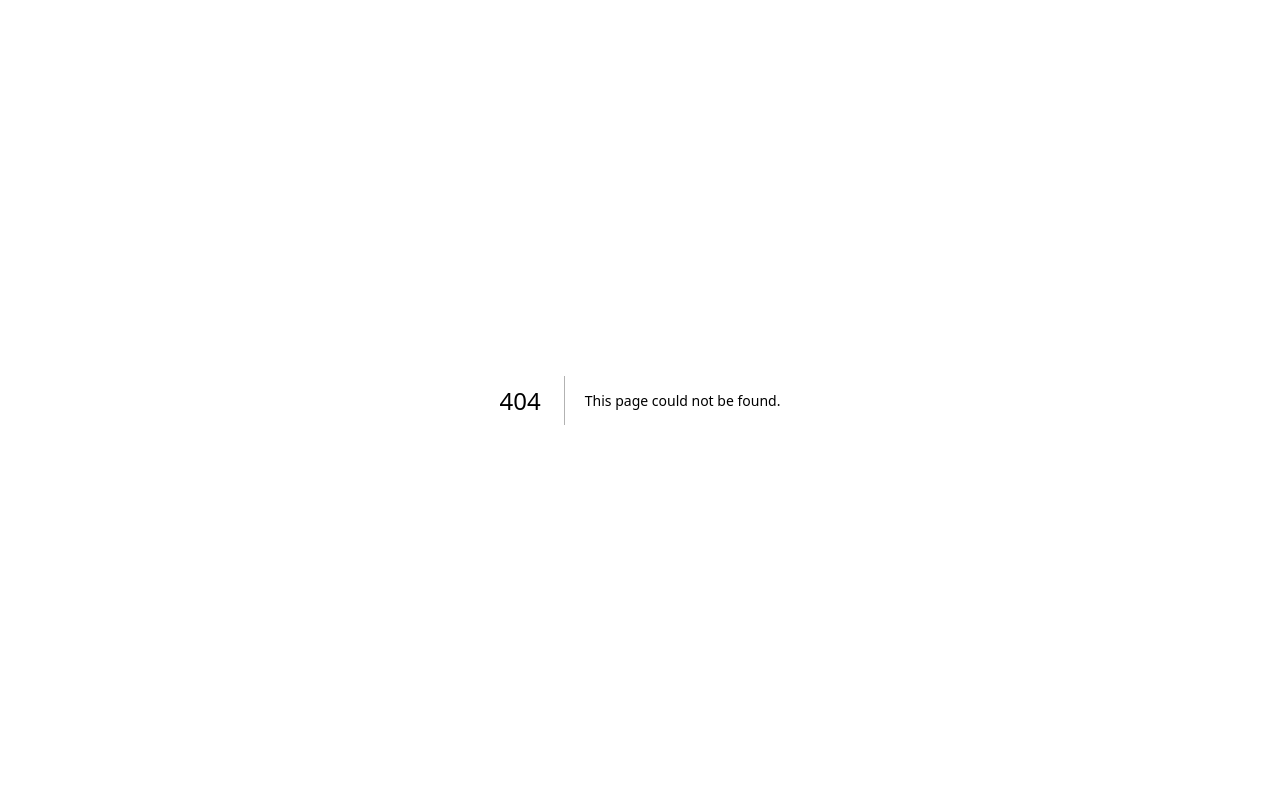
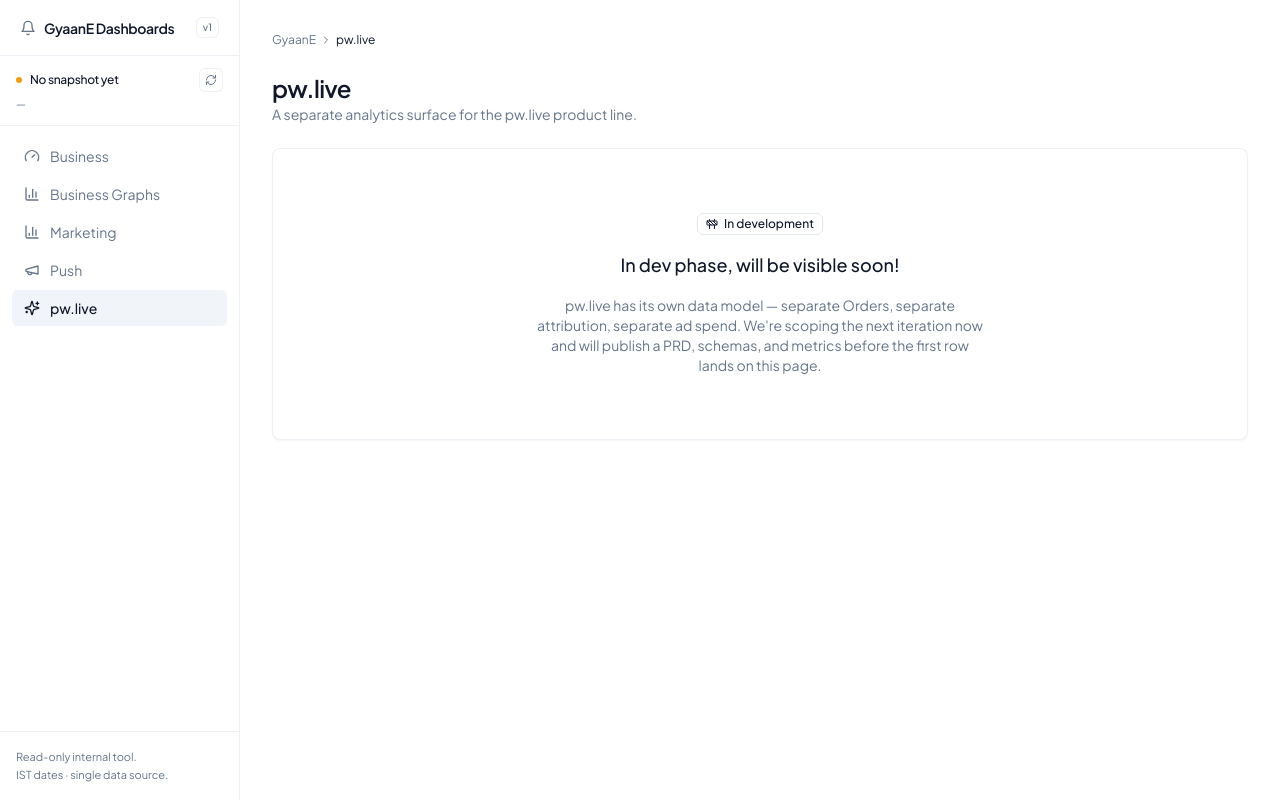
Before and after one commit to tarunkauxhik/pw-dashboards, a Next.js app: page /pw-live in a window 1280 px wide. Before the commit this address had no page. Built offline with nearby package versions, Linux system fonts and the light colour scheme.

Commit message:
feat: add pw.live placeholder page

```diff
--- /dev/null
+++ b/app/pw-live/page.tsx
@@ -0,0 +1,29 @@
+import { DashboardShell } from "@/components/DashboardShell";
+import { Card, CardContent } from "@/components/ui/card";
+import { Badge } from "@/components/ui/badge";
+import { Construction } from "lucide-react";
+
+export default function PwLivePage() {
+  return (
+    <DashboardShell
+      title="pw.live"
+      subtitle="A separate analytics surface for the pw.live product line."
+    >
+      <Card>
+        <CardContent className="flex flex-col items-center gap-4 py-16 text-center">
+          <Badge variant="outline" className="gap-1.5">
+            <Construction className="h-3 w-3" />
+            In development
+          </Badge>
+          <h2 className="text-lg font-medium">In dev phase, will be visible soon!</h2>
+          <p className="max-w-md text-sm text-muted-foreground">
+            pw.live has its own data model — separate Orders, separate
+            attribution, separate ad spend. We&apos;re scoping the next
+            iteration now and will publish a PRD, schemas, and metrics
+            before the first row lands on this page.
+          </p>
+        </CardContent>
+      </Card>
+    </DashboardShell>
+  );
+}
--- a/components/Sidebar.tsx
+++ b/components/Sidebar.tsx
@@ -9,6 +9,7 @@
   Bell,
   Gauge,
   RefreshCw,
+  Sparkles,
 } from "lucide-react";
 import { cn } from "@/lib/utils";
 import type { StaleReason } from "@/lib/sheet";
@@ -18,6 +19,7 @@
   { href: "/business-graphs", label: "Business Graphs", icon: BarChart3 },
   { href: "/marketing", label: "Marketing", icon: BarChart3 },
   { href: "/push", label: "Push", icon: Megaphone },
+  { href: "/pw-live", label: "pw.live", icon: Sparkles },
 ] as const;
 
 const STALE_LABEL: Record<
```
